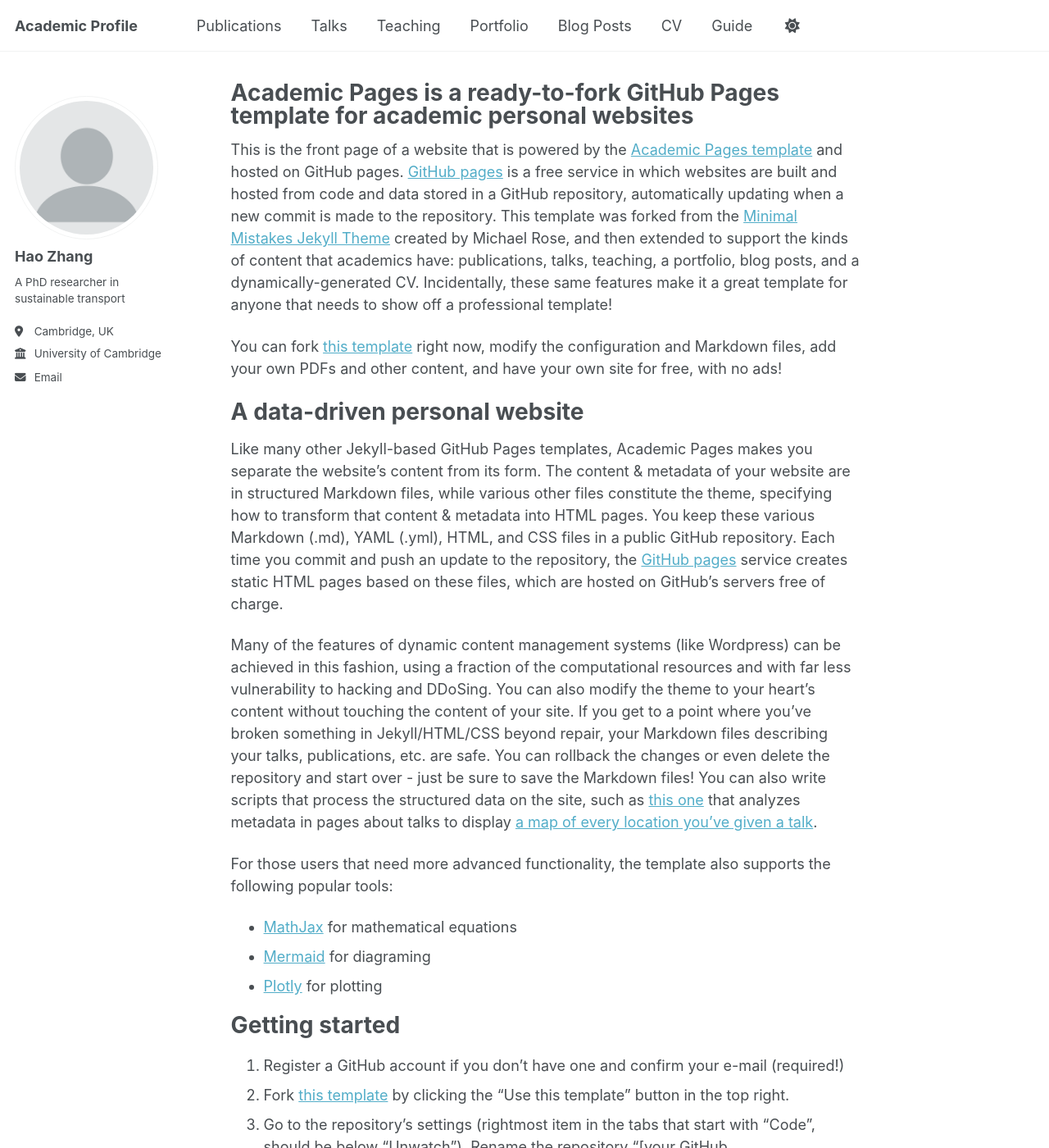
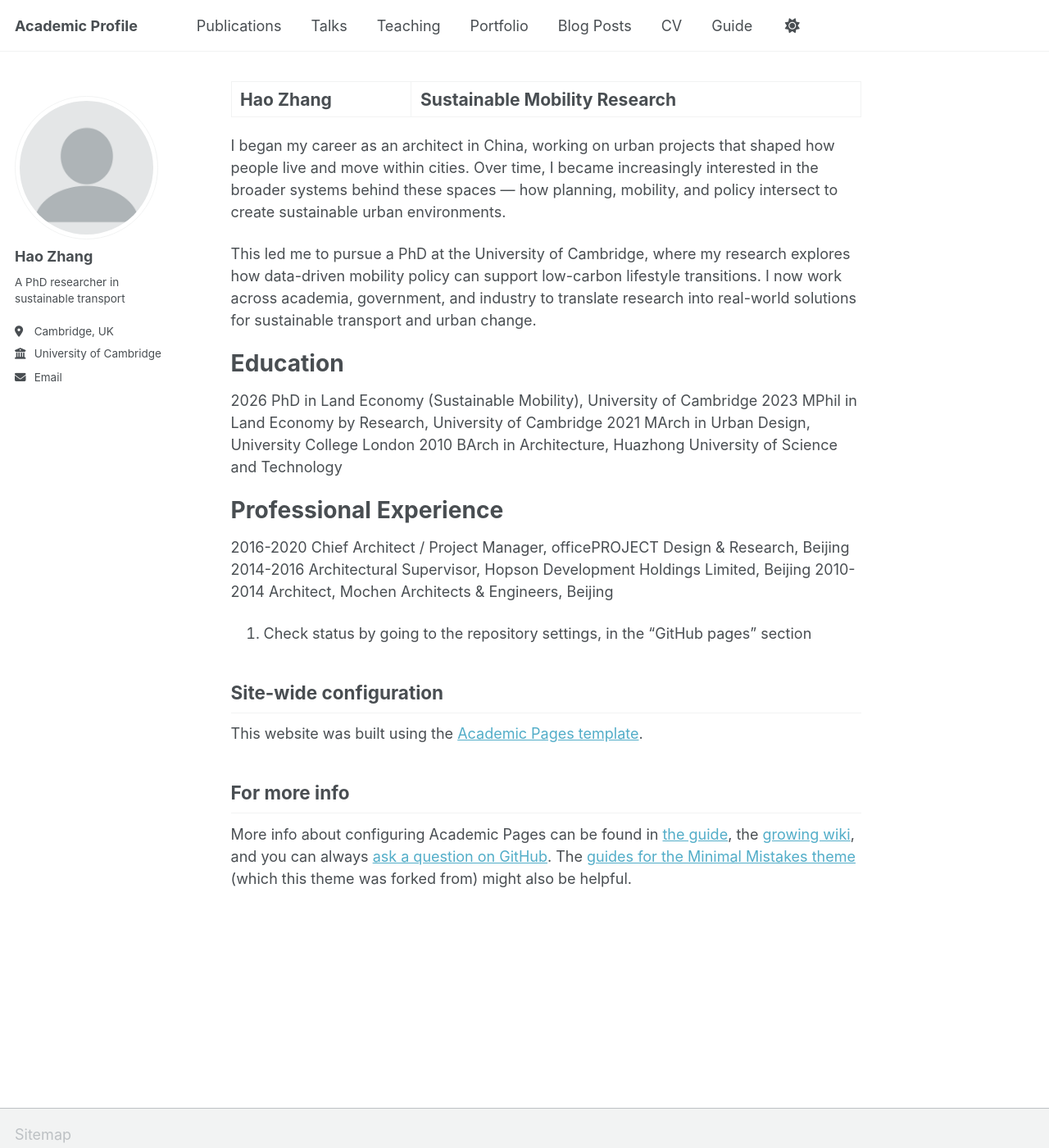
Before and after one commit to haozhang-work/academic, a Jekyll site: the page built from _pages/about.md, in a window 1280 px wide and 1400 px high. Shown: the whole window at 82% size. Built offline with Jekyll 4.4.1, drawn with Linux system fonts in a browser that asks for light colours; a script that is not in the unit is left out; some of the changed text lies outside the part shown.

Commit message:
Update about.md

```diff
--- a/_pages/about.md
+++ b/_pages/about.md
@@ -1,55 +1,38 @@
 ---
 permalink: /
-title: "Academic Pages is a ready-to-fork GitHub Pages template for academic personal websites"
+title: "Hao Zhang | Sustainable Mobility Research"
 author_profile: true
 redirect_from:
   - /about/
   - /about.html
 ---
 
-This is the front page of a website that is powered by the [Academic Pages template](https://github.com/academicpages/academicpages.github.io) and hosted on GitHub pages. [GitHub pages](https://pages.github.com) is a free service in which websites are built and hosted from code and data stored in a GitHub repository, automatically updating when a new commit is made to the repository. This template was forked from the [Minimal Mistakes Jekyll Theme](https://mmistakes.github.io/minimal-mistakes/) created by Michael Rose, and then extended to support the kinds of content that academics have: publications, talks, teaching, a portfolio, blog posts, and a dynamically-generated CV. Incidentally, these same features make it a great template for anyone that needs to show off a professional template!
+I began my career as an architect in China, working on urban projects that shaped how people live and move within cities. Over time, I became increasingly interested in the broader systems behind these spaces — how planning, mobility, and policy intersect to create sustainable urban environments.
 
- You can fork [this template](https://github.com/academicpages/academicpages.github.io) right now, modify the configuration and Markdown files, add your own PDFs and other content, and have your own site for free, with no ads!
+This led me to pursue a PhD at the University of Cambridge, where my research explores how data-driven mobility policy can support low-carbon lifestyle transitions. I now work across academia, government, and industry to translate research into real-world solutions for sustainable transport and urban change.
 
-A data-driven personal website
+
+Education
 ======
-Like many other Jekyll-based GitHub Pages templates, Academic Pages makes you separate the website's content from its form. The content & metadata of your website are in structured Markdown files, while various other files constitute the theme, specifying how to transform that content & metadata into HTML pages. You keep these various Markdown (.md), YAML (.yml), HTML, and CSS files in a public GitHub repository. Each time you commit and push an update to the repository, the [GitHub pages](https://pages.github.com/) service creates static HTML pages based on these files, which are hosted on GitHub's servers free of charge.
+2026 PhD in Land Economy (Sustainable Mobility), University of Cambridge
+2023 MPhil in Land Economy by Research, University of Cambridge
+2021 MArch in Urban Design, University College London
+2010 BArch in Architecture, Huazhong University of Science and Technology
 
-Many of the features of dynamic content management systems (like Wordpress) can be achieved in this fashion, using a fraction of the computational resources and with far less vulnerability to hacking and DDoSing. You can also modify the theme to your heart's content without touching the content of your site. If you get to a point where you've broken something in Jekyll/HTML/CSS beyond repair, your Markdown files describing your talks, publications, etc. are safe. You can rollback the changes or even delete the repository and start over - just be sure to save the Markdown files! You can also write scripts that process the structured data on the site, such as [this one](https://github.com/academicpages/academicpages.github.io/blob/master/talkmap.ipynb) that analyzes metadata in pages about talks to display [a map of every location you've given a talk](https://academicpages.github.io/talkmap.html).
 
-For those users that need more advanced functionality, the template also supports the following popular tools:
-- [MathJax](https://www.mathjax.org/) for mathematical equations
-- [Mermaid](https://mermaid.js.org/) for diagraming
-- [Plotly](https://plotly.com/javascript/) for plotting
+Professional Experience
+======
+2016-2020 Chief Architect / Project Manager, officePROJECT Design & Research, Beijing
+2014-2016 Architectural Supervisor, Hopson Development Holdings Limited, Beijing
+2010-2014 Architect, Mochen Architects & Engineers, Beijing
 
-Getting started
-======
-1. Register a GitHub account if you don't have one and confirm your e-mail (required!)
-1. Fork [this template](https://github.com/academicpages/academicpages.github.io) by clicking the "Use this template" button in the top right.
-1. Go to the repository's settings (rightmost item in the tabs that start with "Code", should be below "Unwatch"). Rename the repository "[your GitHub username].github.io", which will also be your website's URL.
-1. Set site-wide configuration and create content & metadata (see below -- also see [this set of diffs](http://archive.is/3TPas) showing what files were changed to set up [an example site](https://getorg-testacct.github.io) for a user with the username "getorg-testacct")
-1. Upload any files (like PDFs, .zip files, etc.) to the files/ directory. They will appear at https://[your GitHub username].github.io/files/example.pdf.
 1. Check status by going to the repository settings, in the "GitHub pages" section
 
 Site-wide configuration
 ------
-The main configuration file for the site is in the base directory in [_config.yml](https://github.com/academicpages/academicpages.github.io/blob/master/_config.yml), which defines the content in the sidebars and other site-wide features. You will need to replace the default variables with ones about yourself and your site's github repository. The configuration file for the top menu is in [_data/navigation.yml](https://github.com/academicpages/academicpages.github.io/blob/master/_data/navigation.yml). For example, if you don't have a portfolio or blog posts, you can remove those items from that navigation.yml file to remove them from the header.
 
-Create content & metadata
-------
-For site content, there is one Markdown file for each type of content, which are stored in directories like _publications, _talks, _posts, _teaching, or _pages. For example, each talk is a Markdown file in the [_talks directory](https://github.com/academicpages/academicpages.github.io/tree/master/_talks). At the top of each Markdown file is structured data in YAML about the talk, which the theme will parse to do lots of cool stuff. The same structured data about a talk is used to generate the list of talks on the [Talks page](https://academicpages.github.io/talks), each [individual page](https://academicpages.github.io/talks/2012-03-01-talk-1) for specific talks, the talks section for the [CV page](https://academicpages.github.io/cv), and the [map of places you've given a talk](https://academicpages.github.io/talkmap.html) (if you run this [python file](https://github.com/academicpages/academicpages.github.io/blob/master/talkmap.py) or [Jupyter notebook](https://github.com/academicpages/academicpages.github.io/blob/master/talkmap.ipynb), which creates the HTML for the map based on the contents of the _talks directory).
+This website was built using the [Academic Pages template](https://academicpages.github.io/).
 
-**Markdown generator**
-
-The repository includes [a set of Jupyter notebooks](https://github.com/academicpages/academicpages.github.io/tree/master/markdown_generator
-) that converts a CSV containing structured data about talks or presentations into individual Markdown files that will be properly formatted for the Academic Pages template. The sample CSVs in that directory are the ones I used to create my own personal website at stuartgeiger.com. My usual workflow is that I keep a spreadsheet of my publications and talks, then run the code in these notebooks to generate the Markdown files, then commit and push them to the GitHub repository.
-
-How to edit your site's GitHub repository
-------
-Many people use a git client to create files on their local computer and then push them to GitHub's servers. If you are not familiar with git, you can directly edit these configuration and Markdown files directly in the github.com interface. Navigate to a file (like [this one](https://github.com/academicpages/academicpages.github.io/blob/master/_talks/2012-03-01-talk-1.md) and click the pencil icon in the top right of the content preview (to the right of the "Raw | Blame | History" buttons). You can delete a file by clicking the trashcan icon to the right of the pencil icon. You can also create new files or upload files by navigating to a directory and clicking the "Create new file" or "Upload files" buttons.
-
-Example: editing a Markdown file for a talk
-![Editing a Markdown file for a talk](/images/editing-talk.png)
 
 For more info
 ------
```
